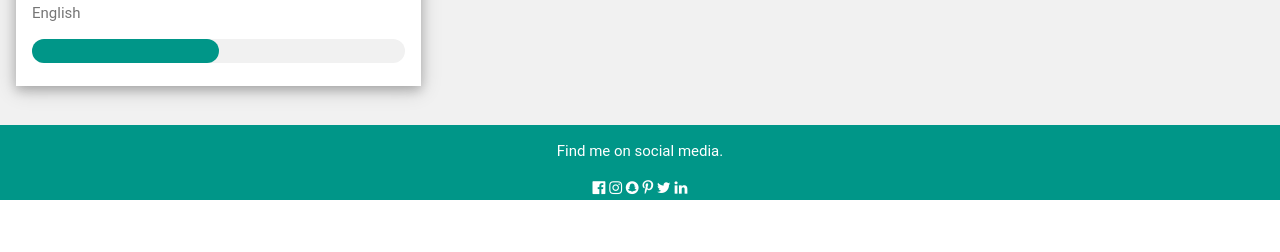
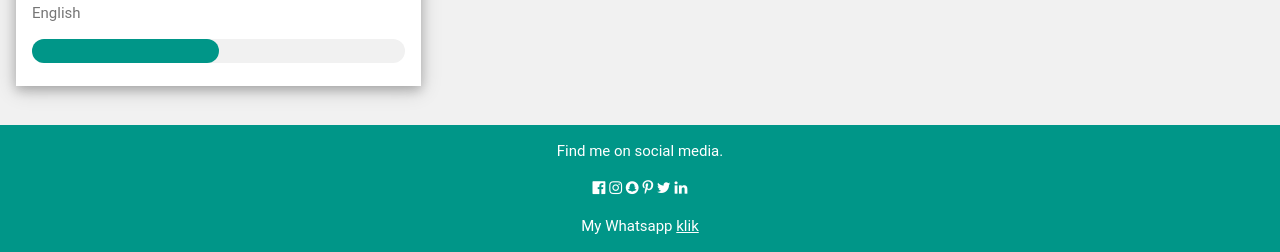
Before and after one commit to yuby123/anton12, a Django app: page / in a window 1280 px wide. Shown: the part 1297-1549 px from the top of the page. Before the commit the page ends 1497 px from the top, so only its background shows below. Run offline with Django 3.2, Linux system fonts and the light colour scheme; some web fonts are replaced.

Commit message:
initial commite

```diff
--- a/main/templates/main/home.html
+++ b/main/templates/main/home.html
@@ -137,6 +137,7 @@ html,body,h1,h2,h3,h4,h5,h6 {font-family: "Roboto", sans-serif}
 <i class="fa fa-pinterest-p w3-hover-opacity"></i>
 <i class="fa fa-twitter w3-hover-opacity"></i>
 <i class="fa fa-linkedin w3-hover-opacity"></i>
+<p>My Whatsapp <a href="https://wa.widget.web.id/ee16c0" target="_blank">klik</a></p>
 </footer>
 
 </body>
```
